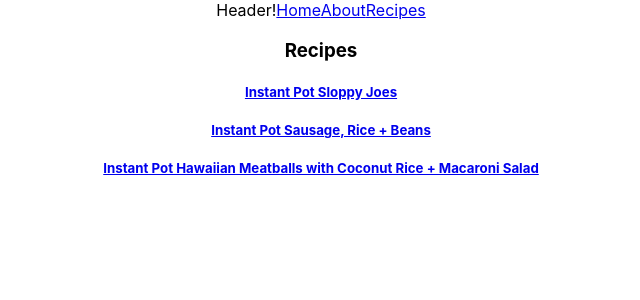
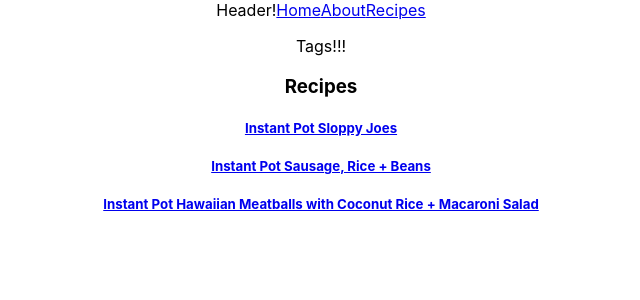
Before and after one commit to threadkind/recipes, a React (Create React App) app: page /recipes in a window 1280 px wide. Shown: the top 300 px of the page, without its empty margins (319-959 px from the left). Built offline with nearby package versions, Linux system fonts and the light colour scheme.

Commit message:
Add recipetags component

```diff
--- a/src/App.js
+++ b/src/App.js
@@ -14,7 +14,7 @@ class App extends React.Component {
   constructor(props){
     super(props);
     this.state = {
-
+      data : data
     }
   }
   render() {
--- /dev/null
+++ b/src/components/RecipeTags.js
@@ -0,0 +1,17 @@
+import React from "react";
+
+class RecipeTags extends React.Component {
+  constructor(props){
+    super(props);
+    	this.state = {
+
+    	}
+	}
+
+  render() {
+  	   return (
+  	   	<p>Tags!!!</p>
+
+  )}}
+
+  export default RecipeTags;
--- a/src/pages/Cookbook.js
+++ b/src/pages/Cookbook.js
@@ -1,5 +1,6 @@
 import React from "react";
 import { Link } from "react-router-dom";
+import RecipeTags from "../components/RecipeTags"
 
 
 const data = require("../data/recipeData.json");
@@ -8,6 +9,8 @@ const Recipes = () => {
 
   return (
     <div className="cookbook">
+      <RecipeTags />
+
       <h3>Recipes</h3>
       {data.map((x, index) =>
       	<div>
```
